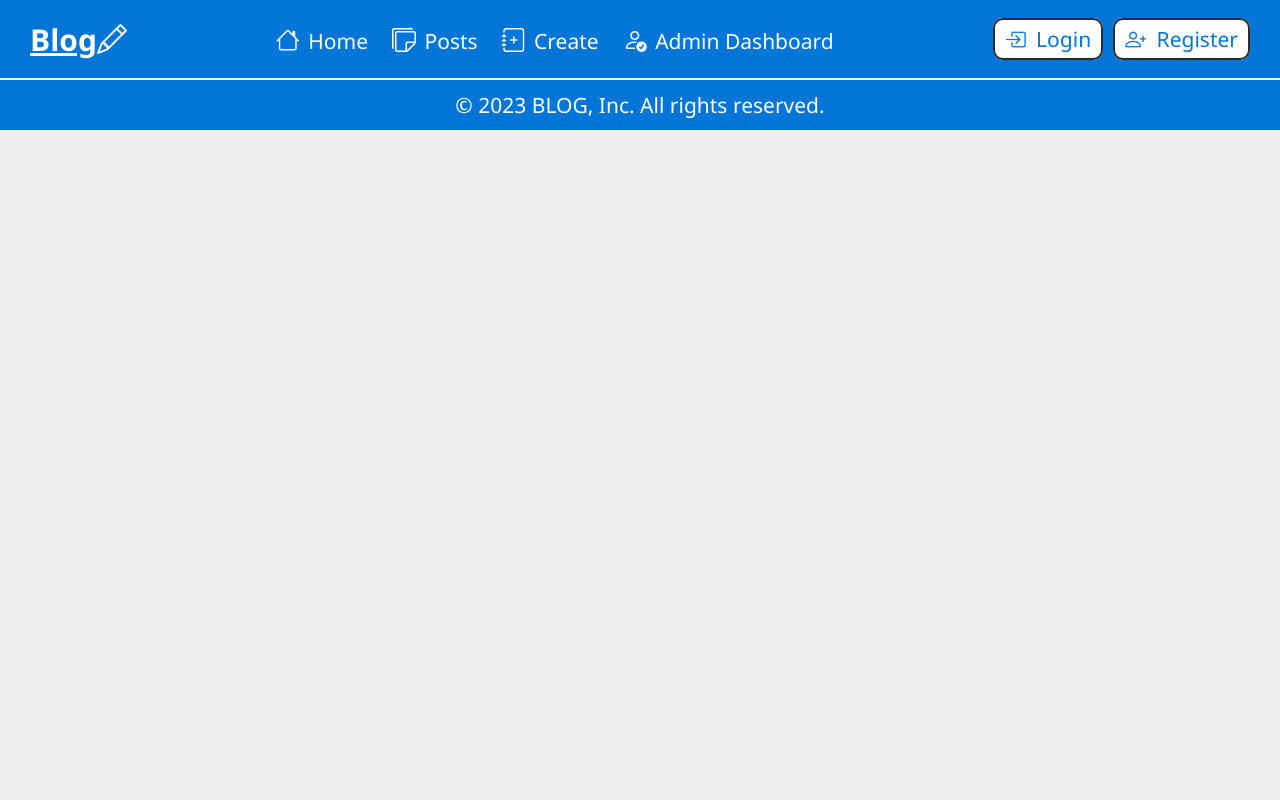
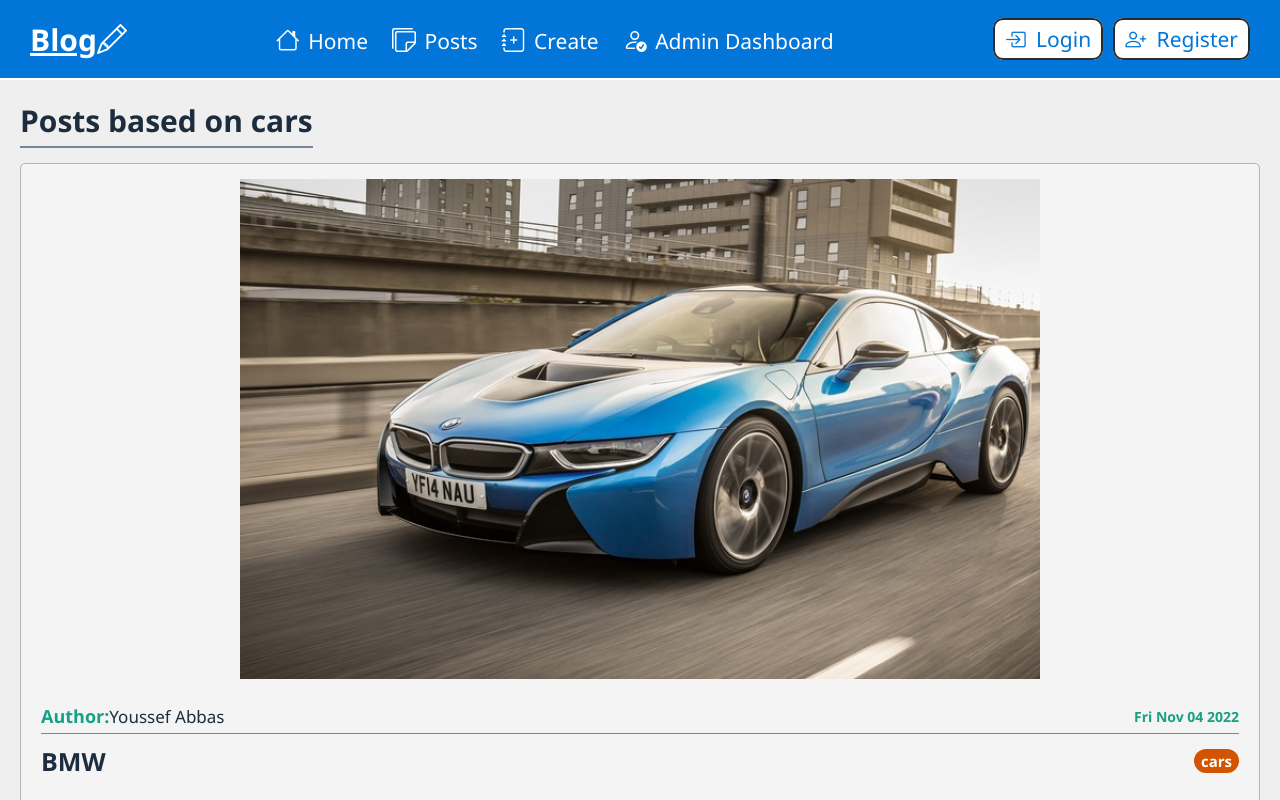
Before and after one commit to hiteshRajbhar08/blog-frontend, a React (Create React App) app: page /posts/categories/cars in a window 1280 px wide. Shown: the top 800 px of the page. Built offline with nearby package versions, Linux system fonts and the light colour scheme; the HTML template or start-up script is replaced by a standard one.

Commit message:
category page

```diff
--- a/src/App.js
+++ b/src/App.js
@@ -2,6 +2,7 @@
 import Footer from './components/footer/Footer';
 import Header from './components/header/Header';
 import AdminDashboardPage from './pages/admin/AdminDashboardPage';
+import CategoryPage from './pages/category/CategoryPage';
 import CreatePostPage from './pages/createPost/CreatePostPage';
 import LoginPage from './pages/forms/LoginPage';
 import RegisterPage from './pages/forms/RegisterPage';
@@ -18,9 +19,14 @@
         <Route path="/" element={<HomePage />} />
         <Route path="/login" element={<LoginPage />} />
         <Route path="/register" element={<RegisterPage />} />
-        <Route path="/posts" element={<PostPage />} />
-        <Route path="/posts/create-post" element={<CreatePostPage />} />
-        <Route path="/posts/details/:id" element={<PostDetailsPage />} />
+
+        <Route path="posts">
+          <Route index element={<PostPage />} />
+          <Route path="create-post" element={<CreatePostPage />} />
+          <Route path="details/:id" element={<PostDetailsPage />} />
+          <Route path="categories/:category" element={<CategoryPage />} />
+        </Route>
+
         <Route path="/admin-dashboard" element={<AdminDashboardPage />} />
       </Routes>
       <Footer />
--- /dev/null
+++ b/src/pages/category/CategoryPage.jsx
@@ -0,0 +1,22 @@
+import { useEffect } from 'react';
+import { useParams } from 'react-router-dom';
+import PostList from '../../components/posts/PostList';
+import { posts } from '../../dummyData';
+import './category.css';
+
+const CategoryPage = () => {
+  const { category } = useParams();
+
+  useEffect(() => {
+    window.scrollTo(0, 0);
+  }, []);
+
+  return (
+    <div className="category">
+      <h1 className="category-title">Posts based on {category}</h1>
+      <PostList posts={posts} />
+    </div>
+  );
+};
+
+export default CategoryPage;
--- /dev/null
+++ b/src/pages/category/category.css
@@ -0,0 +1,13 @@
+.category {
+  min-height: calc(100vh - 130px);
+  padding: 20px;
+}
+
+.category-title {
+  margin-bottom: 15px;
+  color: var(--primary-color);
+  padding-bottom: 5px;
+  border-bottom: 2px solid var(--gray-color);
+  font-size: 30px;
+  width: max-content;
+}
```
